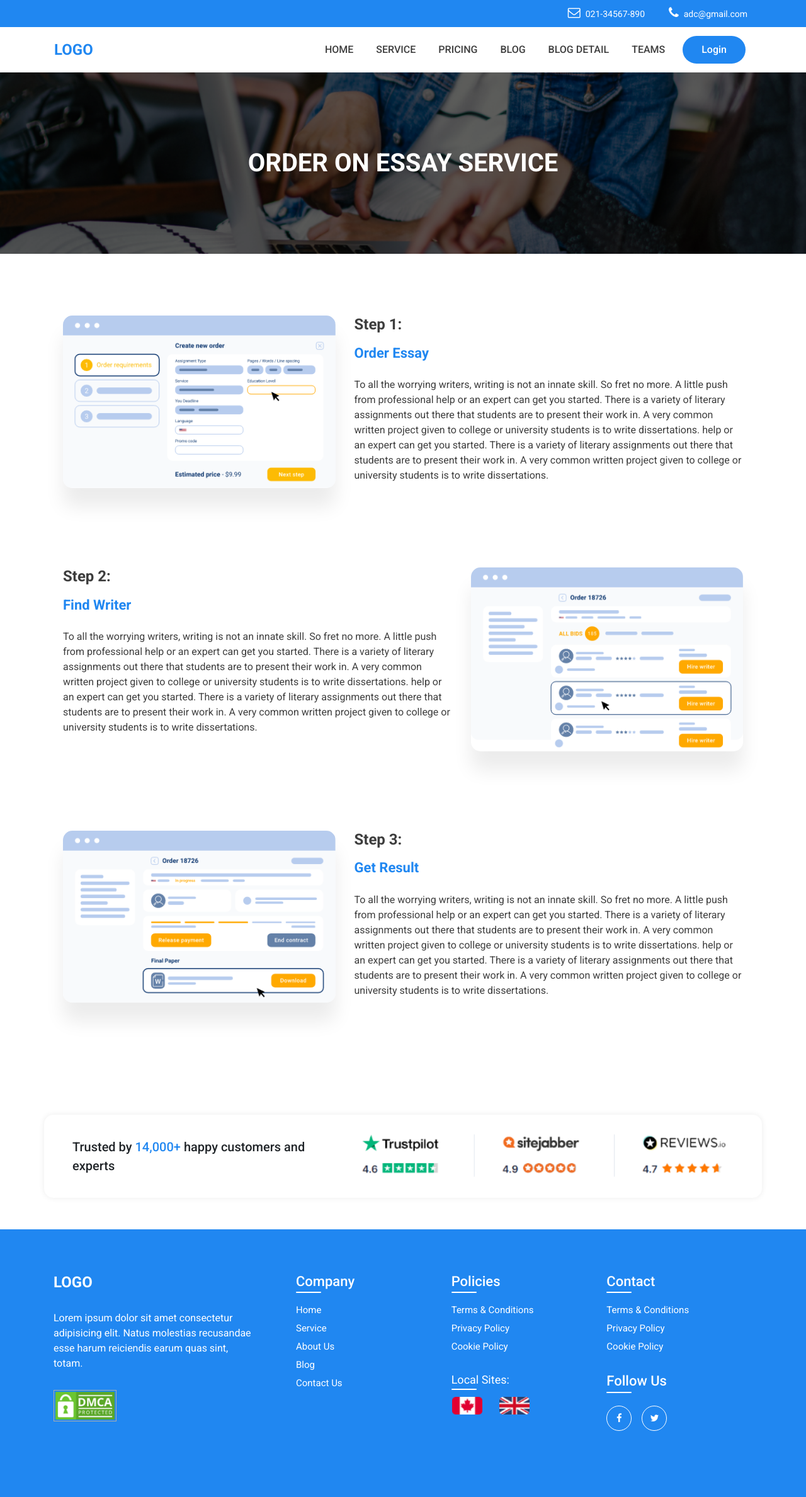
After one commit to AliAbbas993/academicwebUI, a PHP site: page /service.php in a window 1280 px wide. The commit adds this page. Shown: the whole page at 63% size. Run offline with PHP 8.4, Linux system fonts and the light colour scheme.

Commit message:
servive page added

```diff
--- a/blog-detail.php
+++ b/blog-detail.php
@@ -3,7 +3,7 @@
     <div class="container">
         <div class="row">
             <div class="col-md-12 d-flex flex-wrap justify-content-center">
-                <h1>Blog</h1>
+                <h1>Blog Detail</h1>
             </div>
         </div>
     </div>
--- a/blog.php
+++ b/blog.php
@@ -3,7 +3,7 @@
     <div class="container">
         <div class="row">
             <div class="col-md-12 d-flex flex-wrap justify-content-center">
-                <h1>Blog</h1>
+                <h1>Blogs</h1>
             </div>
         </div>
     </div>
--- /dev/null
+++ b/service.php
@@ -0,0 +1,45 @@
+<?php include'./src/includes/header.php'?>
+<section class="service-banner-sec">
+    <div class="container">
+        <div class="row">
+            <div class="col-md-12 d-flex flex-wrap justify-content-center">
+                <h1>Order on Essay Service</h1>
+            </div>
+        </div>
+    </div>
+</section>
+<section class="service-step-sec">
+    <div class="container">
+        <div class="row">
+            <div class="col-md-12">
+                <div class="d-flex flex-wrap justify-content-between">
+                    <div class="service-step-block d-inline-flex w-100 my-5">
+                        <div class="step-img col-md-5"><img src="./assets/media/step1.png" alt="step1"></div>
+                        <div class="step-content col-md-7">
+                            <h3 class="w-100">Step 1:</h3>
+                            <h4 class="w-100">Order Essay</h4>
+                            <p>To all the worrying writers, writing is not an innate skill. So fret no more. A little push from professional help or an expert can get you started. There is a variety of literary assignments out there that students are to present their work in. A very common written project given to college or university students is to write dissertations. help or an expert can get you started. There is a variety of literary assignments out there that students are to present their work in. A very common written project given to college or university students is to write dissertations.</p>
+                        </div>
+                    </div>
+                    <div class="service-step-block d-inline-flex w-100 my-5">
+                        <div class="step-img col-md-5"><img src="./assets/media/step2.png" alt="step2"></div>
+                        <div class="step-content col-md-7">
+                            <h3 class="w-100">Step 2:</h3>
+                            <h4 class="w-100">Find Writer</h4>
+                            <p>To all the worrying writers, writing is not an innate skill. So fret no more. A little push from professional help or an expert can get you started. There is a variety of literary assignments out there that students are to present their work in. A very common written project given to college or university students is to write dissertations. help or an expert can get you started. There is a variety of literary assignments out there that students are to present their work in. A very common written project given to college or university students is to write dissertations.</p>
+                        </div>
+                    </div>
+                    <div class="service-step-block d-inline-flex w-100 my-5">
+                        <div class="step-img col-md-5"><img src="./assets/media/step3.png" alt="step3"></div>
+                        <div class="step-content col-md-7">
+                            <h3 class="w-100">Step 3:</h3>
+                            <h4 class="w-100">Get Result</h4>
+                            <p>To all the worrying writers, writing is not an innate skill. So fret no more. A little push from professional help or an expert can get you started. There is a variety of literary assignments out there that students are to present their work in. A very common written project given to college or university students is to write dissertations. help or an expert can get you started. There is a variety of literary assignments out there that students are to present their work in. A very common written project given to college or university students is to write dissertations.</p>
+                        </div>
+                    </div>
+                </div>
+            </div>
+        </div>
+    </div>
+</section>
+<?php include'./src/includes/footer.php'?>
--- a/src/includes/header.php
+++ b/src/includes/header.php
@@ -7,14 +7,14 @@
 
         <!-- Bootstrap CSS -->
         <link rel="stylesheet" href="./src/style/bootstrap.min.css"/>
+        <link rel="stylesheet" href="./src/style/fontawesome.css"/>
         <link rel="stylesheet" href="https://cdnjs.cloudflare.com/ajax/libs/font-awesome/4.7.0/css/font-awesome.min.css"/>
-        <link rel="stylesheet" href="./src/style/fontawesome.css"/>
         <link rel="stylesheet" href="https://fonts.googleapis.com/css2?family=Roboto:wght@100;300;400;500;700;900&display=swap">
         <link rel="stylesheet" type="text/css" href="./src/style/slick.min.css"/>
         <link rel="stylesheet" type="text/css" href="./src/style/slick-theme.css"/>
         <link rel="stylesheet" href="./src/style/index.css"/>
         <link rel="stylesheet" href="./src/style/responsive.css"/>
-        <title>Hello, world!</title>
+        <title>Essay Service</title>
     </head>
     <body>
         <header>
@@ -44,19 +44,22 @@
                                 <div class="collapse navbar-collapse" id="navbarNav">
                                     <ul class="navbar-nav">
                                         <li class="nav-item active">
-                                            <a class="nav-link" href="#">Home <span class="sr-only">(current)</span></a>
+                                            <a class="nav-link" href="index.php">Home <span class="sr-only">(current)</span></a>
                                         </li>
                                         <li class="nav-item">
-                                            <a class="nav-link" href="#">Service</a>
+                                            <a class="nav-link" href="service.php">Service</a>
                                         </li>
                                         <li class="nav-item">
-                                            <a class="nav-link" href="#">About us</a>
+                                            <a class="nav-link" href="pricing.php">Pricing</a>
                                         </li>
                                         <li class="nav-item">
-                                            <a class="nav-link" href="#">Blog</a>
+                                            <a class="nav-link" href="blog.php">Blog</a>
                                         </li>
                                         <li class="nav-item">
-                                            <a class="nav-link" href="#">Contact Us</a>
+                                            <a class="nav-link" href="blog-detail.php">Blog Detail</a>
+                                        </li>
+                                        <li class="nav-item">
+                                            <a class="nav-link" href="teams.php">Teams</a>
                                         </li>
                                         <li class="nav-item">
                                             <button class="btn-blue">Login</button>
--- a/src/style/index.css
+++ b/src/style/index.css
@@ -1209,3 +1209,58 @@ footer .main-footer .foot-links-block .follow-links li a span:hover i{
     color: var(--primary-grey);
 }
 /* Blog Listing Page Start */
+
+/* Pricing Page Start */
+.service-banner-sec{
+    padding: 70px 15px;
+    background: url('../../assets/media/step-banner.png');
+    background-size: cover;
+}
+.service-banner-sec h1{
+    color: #ffffff;
+    font-weight: 700;
+    text-transform: uppercase;
+    margin: 50px auto;
+}
+.service-step-sec{
+    padding: 50px 0;
+    display: inline-block;
+    width: 100%;
+}
+.service-step-sec .service-step-block{
+    display: flex;
+    flex-wrap: wrap;
+}
+.service-step-sec .service-step-block:nth-child(even){
+    flex-direction: row-reverse;
+}
+.service-step-sec .service-step-block .step-img{
+    display: inline-flex;
+    margin-bottom: 30px;
+    align-items: center;
+}
+.service-step-sec .service-step-block .step-img img{
+    width: 100%;
+    box-shadow: 0px 30px 30px #ececec;
+    border-radius: 15px;
+    overflow: hidden;
+}
+.service-step-sec .service-step-block .step-content h3{
+    display: inline-block;
+    font-size: 24px;
+    font-weight: 600;
+    color: #3d3d3d;
+}
+.service-step-sec .service-step-block .step-content h4{
+    display: inline-block;
+    color: var(--primary-blue);
+    font-size: 22px;
+    font-weight: 600;
+    margin: 10px auto;
+}
+.service-step-sec .service-step-block .step-content p{
+    display: inline-block;
+    color: #3d3d3d;
+    font-size: 16px;
+    margin: 15px auto;
+}
```
Also changed, not shown: assets/media/step-banner.png (added), assets/media/step1.png (added), assets/media/step2.png (added), assets/media/step3.png (added).
